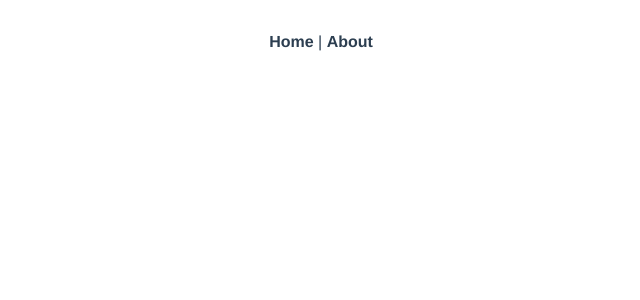
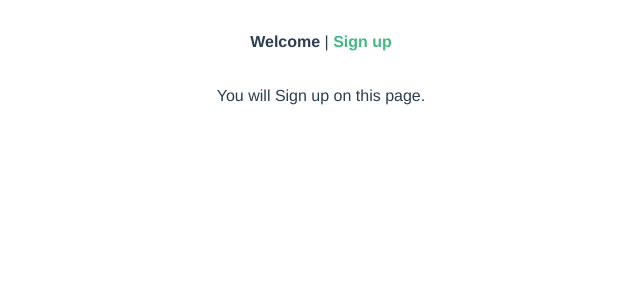
Before and after one commit to seniorcreative/checkmate-vuejs, a Vue app: page /signup in a window 1280 px wide. Shown: the top 300 px of the page, without its empty margins (319-959 px from the left). Built offline with nearby package versions, Linux system fonts and the light colour scheme.

Commit message:
Container moved up to App component

```diff
--- a/src/App.vue
+++ b/src/App.vue
@@ -1,8 +1,8 @@
 <template>
-  <div id="app">
+  <div id="app" class="container is-fluid">
     <div id="nav">
-      <router-link to="/">Home</router-link> |
-      <router-link to="/about">About</router-link>
+      <router-link to="/">Welcome</router-link> |
+      <router-link to="/signup">Sign up</router-link>
     </div>
     <router-view/>
   </div>
--- a/src/router.ts
+++ b/src/router.ts
@@ -1,6 +1,6 @@
 import Vue from 'vue';
 import Router from 'vue-router';
-import Home from './views/Home.vue';
+import Welcome from './views/Welcome.vue';
 
 Vue.use(Router);
 
@@ -10,16 +10,16 @@ export default new Router({
   routes: [
     {
       path: '/',
-      name: 'home',
-      component: Home,
+      name: 'welcome',
+      component: Welcome,
     },
     {
-      path: '/about',
-      name: 'about',
+      path: '/signup',
+      name: 'signup',
       // route level code-splitting
       // this generates a separate chunk (about.[hash].js) for this route
       // which is lazy-loaded when the route is visited.
-      component: () => import(/* webpackChunkName: "about" */ './views/About.vue'),
+      component: () => import(/* webpackChunkName: "signup" */ './views/Signup.vue'),
     },
   ],
 });
--- a/src/views/About.vue
+++ /dev/null
@@ -1,5 +0,0 @@
-<template>
-  <div class="about">
-    <h1>This is an about page</h1>
-  </div>
-</template>
--- a/src/views/Home.vue
+++ /dev/null
@@ -1,22 +0,0 @@
-<template>
-  <div class="container is-fluid">
-    <div class="notification">
-      This container is <strong>fluid</strong>: it will have a 32px gap on either side, on any
-      viewport size.
-      <img alt="Vue logo" src="../assets/logo.png">
-      <HelloWorld msg="Welcome to Your Vue.js + TypeScript App"/>
-    </div>
-  </div>
-</template>
-
-<script lang="ts">
-import { Component, Vue } from 'vue-property-decorator';
-import HelloWorld from '@/components/HelloWorld.vue'; // @ is an alias to /src
-
-@Component({
-  components: {
-    HelloWorld,
-  },
-})
-export default class Home extends Vue {}
-</script>
--- /dev/null
+++ b/src/views/Signup.vue
@@ -0,0 +1,5 @@
+<template>
+  <div class="signup">
+    <h1>You will Sign up on this page.</h1>
+  </div>
+</template>
--- /dev/null
+++ b/src/views/Welcome.vue
@@ -0,0 +1,26 @@
+<template>
+  <section>
+    <div class="notification">
+      Notification here.
+    </div>
+    <section class="columns">
+      <div class="column">Col 1</div>
+      <div class="column">Col 2</div>
+      <div class="column">Col 3</div>
+      <div class="column">Col 4</div>
+    </section>
+  </section>
+</template>
+
+<script lang="ts">
+import { Component, Vue } from 'vue-property-decorator';
+// import HelloWorld from '@/components/HelloWorld.vue'; // @ is an alias to /src
+
+@Component({
+  name: 'Welcome',
+  components: {
+    // HelloWorld,
+  },
+})
+export default class Home extends Vue {}
+</script>
```
